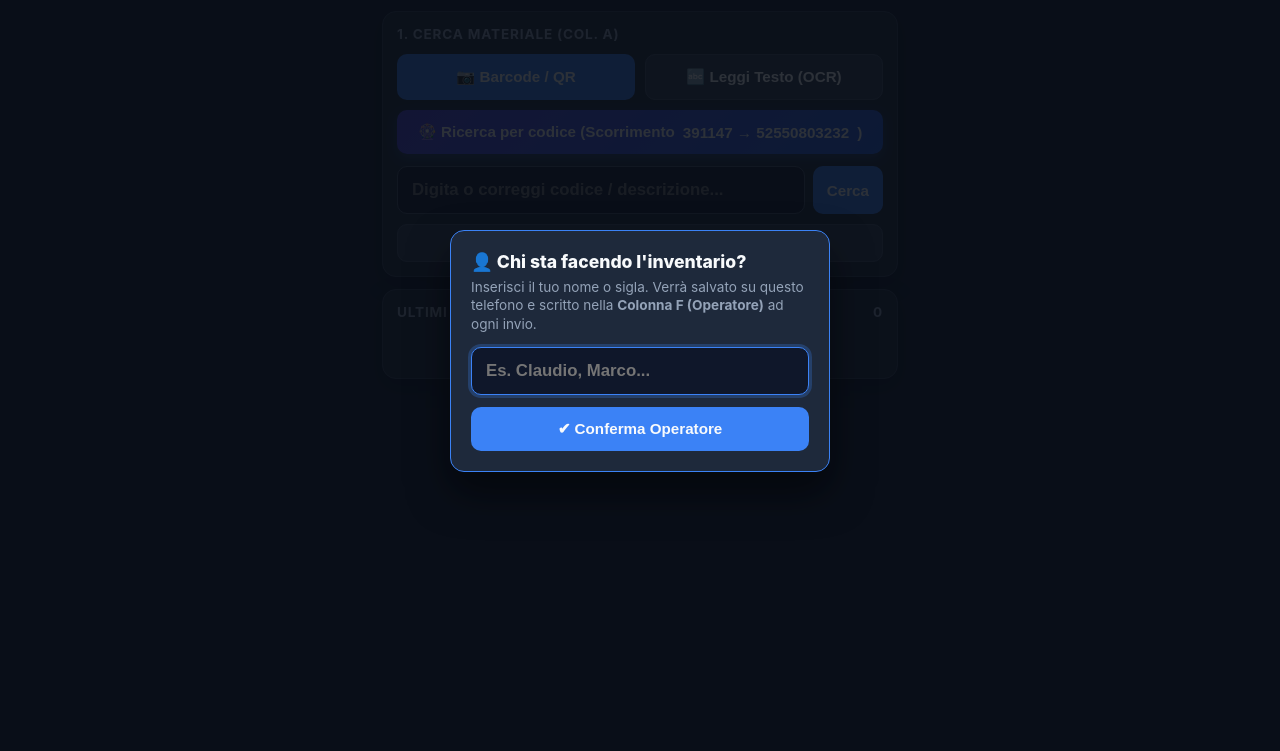
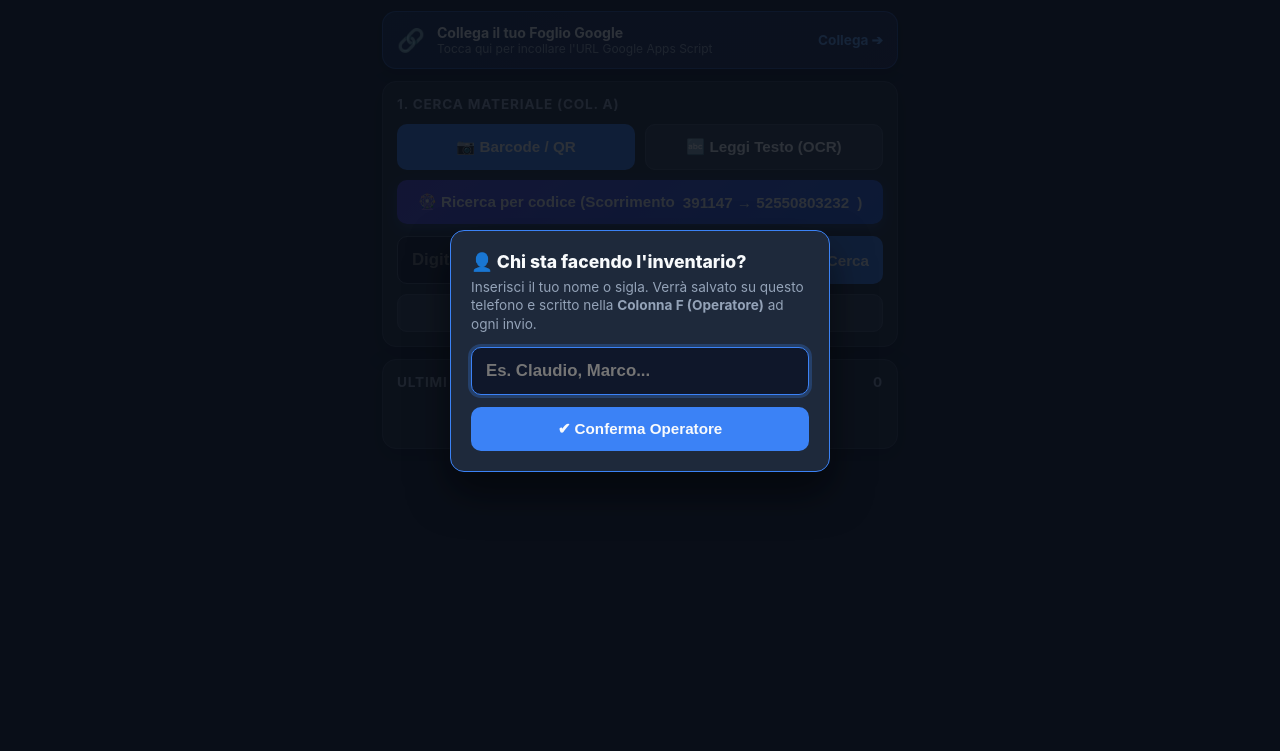
Before and after one commit to claudioguerreschi/Inventario-W, a plain HTML site: page index.html in a window 1280 px wide. Shown: the part 49-800 px from the top of the page. Drawn offline with Linux system fonts and the light colour scheme.

Commit message:
Add files via upload

```diff
--- a/index.html
+++ b/index.html
@@ -2,7 +2,7 @@
 <html lang="it">
 <head>
   <meta charset="UTF-8" />
-  <meta name="viewport" content="width=device-width, initial-scale=1.0, maximum-scale=1.0, user-scalable=no" />
+  <meta name="viewport" content="width=device-width, initial-scale=1.0, viewport-fit=cover" />
   <meta name="theme-color" content="#0f172a" />
   <meta name="mobile-web-app-capable" content="yes" />
   <meta name="apple-mobile-web-app-capable" content="yes" />
@@ -41,17 +41,22 @@
       -webkit-tap-highlight-color: transparent;
     }
 
+    html {
+      -webkit-text-size-adjust: 100%;
+      -moz-text-size-adjust: 100%;
+      text-size-adjust: 100%;
+    }
+
     html, body {
       margin: 0;
       padding: 0;
       width: 100%;
-      max-width: 100vw;
+      min-height: 100%;
       overflow-x: hidden;
       overscroll-behavior-x: none;
       font-family: -apple-system, BlinkMacSystemFont, "Segoe UI", Roboto, Helvetica, Arial, sans-serif;
       background-color: var(--bg);
       color: var(--text);
-      min-height: 100vh;
       display: flex;
       flex-direction: column;
     }
@@ -106,6 +111,26 @@
       flex-direction: column;
       gap: 12px;
       overflow-x: hidden;
+    }
+
+    @media (max-width: 560px) {
+      main {
+        max-width: 100%;
+        padding: 8px 10px;
+      }
+    }
+
+    .drive-banner {
+      background: linear-gradient(135deg, rgba(59, 130, 246, 0.22), rgba(99, 102, 241, 0.22));
+      border: 1px solid rgba(59, 130, 246, 0.45);
+      border-radius: var(--radius);
+      padding: 12px 14px;
+      display: flex;
+      align-items: center;
+      gap: 12px;
+      cursor: pointer;
+      user-select: none;
+      box-shadow: 0 4px 12px rgba(0,0,0,0.25);
     }
 
     .card {
@@ -840,6 +865,16 @@
   </header>
 
   <main>
+    <!-- BANNER COLLEGAMENTO GOOGLE DRIVE (visibile se non ancora connesso) -->
+    <div id="drive-banner" class="drive-banner" onclick="openSettingsModal()" style="display:none;">
+      <span style="font-size:1.4rem;">🔗</span>
+      <div style="flex:1;">
+        <div style="font-weight:700; font-size:0.88rem; color:#f8fafc;">Collega il tuo Foglio Google</div>
+        <div style="font-size:0.75rem; color:#94a3b8;">Tocca qui per incollare l'URL Google Apps Script</div>
+      </div>
+      <span style="font-size:0.85rem; color:#60a5fa; font-weight:700;">Collega ➔</span>
+    </div>
+
     <!-- 1. SCANSIONE, SELETTORE A SCORRIMENTO O INSERIMENTO CODICE MATERIALE -->
     <section class="card">
       <div class="card-title">
@@ -1224,6 +1259,9 @@
       persistOperator(currentOperator);
       document.getElementById('operator-badge').textContent = '👤 ' + currentOperator;
       document.getElementById('operator-modal').style.display = 'none';
+      if (!API_URL) {
+        setTimeout(() => openSettingsModal(), 350);
+      }
     }
 
     // Campione locale dell'elenco a 5 colonne (usato in anteprima offline fuori da Google Sheet)
@@ -1315,9 +1353,11 @@
 
     function loadCatalog() {
       const badge = document.getElementById('catalog-status');
+      const banner = document.getElementById('drive-banner');
       badge.textContent = '⏳ Sincronizzazione...';
 
       if (API_URL) {
+        if (banner) banner.style.display = 'none';
         apiCatalog()
           .then(res => {
             catalog = res.items || [];
@@ -1329,6 +1369,7 @@
             showToast('Errore lettura Foglio Google: ' + err.message, true);
           });
       } else {
+        if (banner) banner.style.display = 'flex';
         // Modalità Demo locale con i 31 articoli reali dell'estratto SAP
         catalog = SAMPLE_EXTRACT.map(item => ({
           ...item,
```
